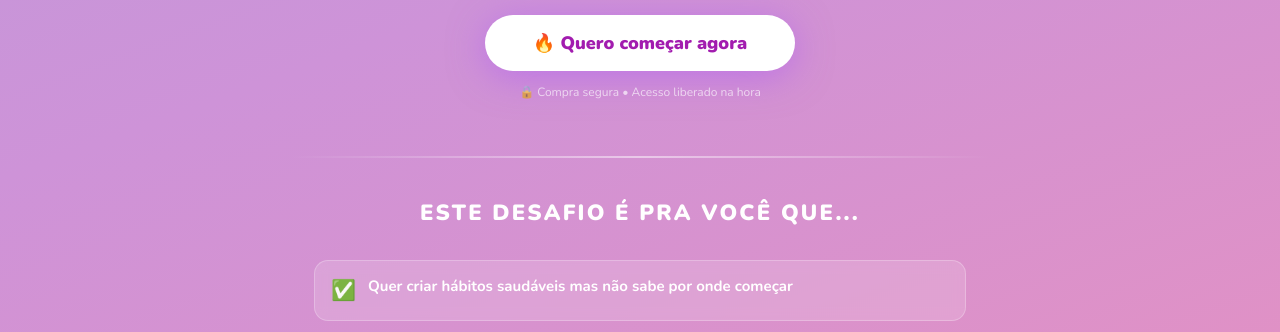
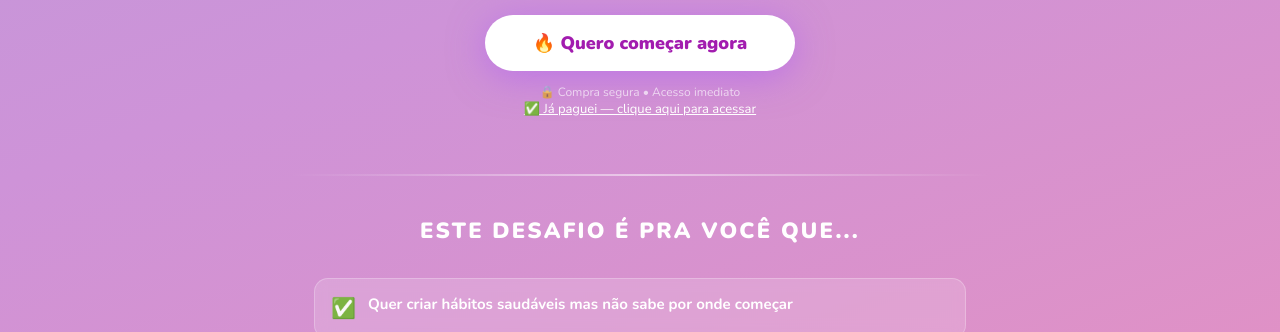
Before and after one commit to larissavieira49-alt/projeto, a plain HTML site: page vendas.html in a window 1280 px wide. Shown: the part 768-1100 px from the top of the page. Drawn offline with nearby package versions, Linux system fonts and the light colour scheme.

Commit message:
Update vendas.html

```diff
--- a/vendas.html
+++ b/vendas.html
@@ -423,7 +423,8 @@
     <p class="price-new">R$12,99</p>
     <p class="price-sub">pagamento único • acesso imediato</p>
     <a href="https://www.asaas.com/c/g13i49d1rtvtbaqz" class="btn-comprar">🔥 Quero começar agora</a>
-    <p class="garantia-txt">🔒 Compra segura • Acesso liberado na hora</p>
+   <p class="garantia-txt">🔒 Compra segura • Acesso imediato<br>
+<a href="https://lilvieira.github.io/projeto/obrigado" style="color:white;font-size:13px;">✅ Já paguei — clique aqui para acessar</a></p>
   </section>
 
   <div class="divider"></div>
```
